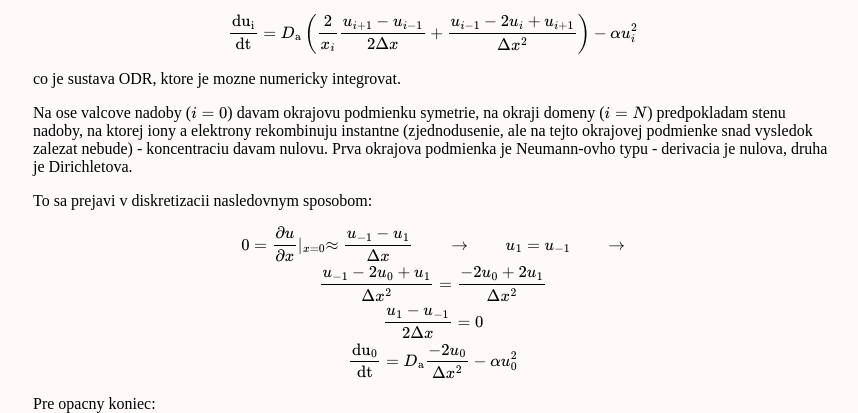
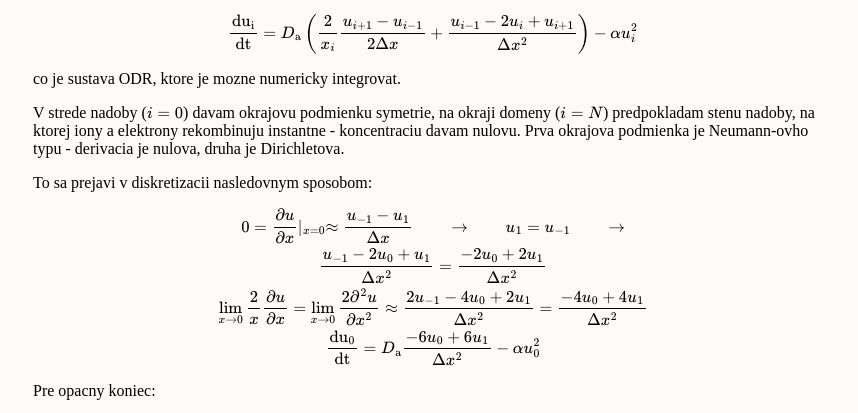
Before and after one commit to tungli/FC020, a plain HTML site: page mol_diffusion.html in a window 1280 px wide. Shown: the part 101-514 px from the top of the page, without its empty margins (207-1065 px from the left). Drawn offline with nearby package versions, Linux system fonts and the light colour scheme.

Commit message:
mol theory correction

```diff
--- a/mol_diffusion.html
+++ b/mol_diffusion.html
@@ -32,14 +32,15 @@
             - \alpha u_i^2
 \end{equation}\]</span></p>
 <p>co je sustava ODR, ktore je mozne numericky integrovat.</p>
-<p>Na ose valcove nadoby (<span class="math inline">\(i = 0\)</span>) davam okrajovu podmienku symetrie, na okraji domeny (<span class="math inline">\(i = N\)</span>) predpokladam stenu nadoby, na ktorej iony a elektrony rekombinuju instantne (zjednodusenie, ale na tejto okrajovej podmienke snad vysledok zalezat nebude) - koncentraciu davam nulovu. Prva okrajova podmienka je Neumann-ovho typu - derivacia je nulova, druha je Dirichletova.</p>
+<p>V strede nadoby (<span class="math inline">\(i = 0\)</span>) davam okrajovu podmienku symetrie, na okraji domeny (<span class="math inline">\(i = N\)</span>) predpokladam stenu nadoby, na ktorej iony a elektrony rekombinuju instantne - koncentraciu davam nulovu. Prva okrajova podmienka je Neumann-ovho typu - derivacia je nulova, druha je Dirichletova.</p>
 <p>To sa prejavi v diskretizacii nasledovnym sposobom:</p>
 <p><span class="math display">\[\begin{gather}
     0 = \frac{\partial u}{\partial x} \lvert_{x=0} \approx \frac{u_{-1} - u_{1}}{\Delta x} \qquad \rightarrow \qquad
     u_{1} = u_{-1} \qquad \rightarrow \nonumber \\
     \frac{u_{-1} - 2 u_0 + u_{1}}{\Delta x^2} = \frac{-2 u_0 + 2 u_{1}}{\Delta x^2} \\
-    \frac{u_1 - u_{-1}}{2 \Delta x} = 0 \\
-    \frac{\rm{d} u_0}{\rm{d} t} = D_{\rm{a}} \frac{-2 u_0}{\Delta x^2} - \alpha u_0^2
+    \lim_{x \rightarrow 0} \frac{2}{x} \frac{\partial u}{\partial x} = \lim_{x \rightarrow 0} \frac{2 \partial^2 u}{\partial x^2} \approx
+    \frac{2 u_{-1} - 4 u_0 + 2 u_{1}}{\Delta x^2} = \frac{-4 u_0 + 4 u_{1}}{\Delta x^2} \\
+    \frac{\rm{d} u_0}{\rm{d} t} = D_{\rm{a}} \frac{-6 u_0 + 6 u_{1}}{\Delta x^2} - \alpha u_0^2
 \end{gather}\]</span></p>
 <p>Pre opacny koniec: <span class="math display">\[\begin{gather}
     \frac{\rm{d} u_{N-1}}{\rm{d} t} = D_{\rm{a}}
```
